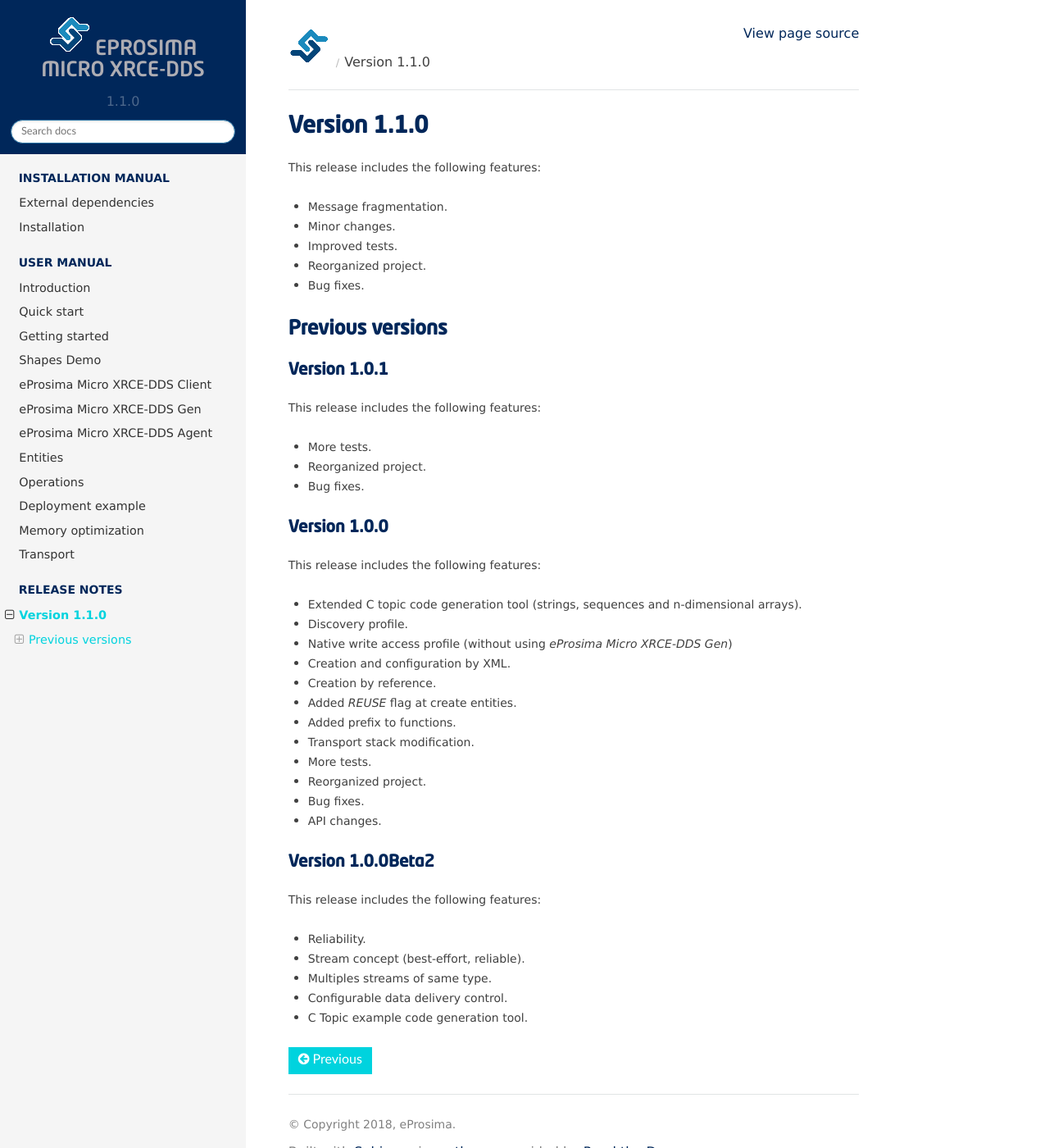
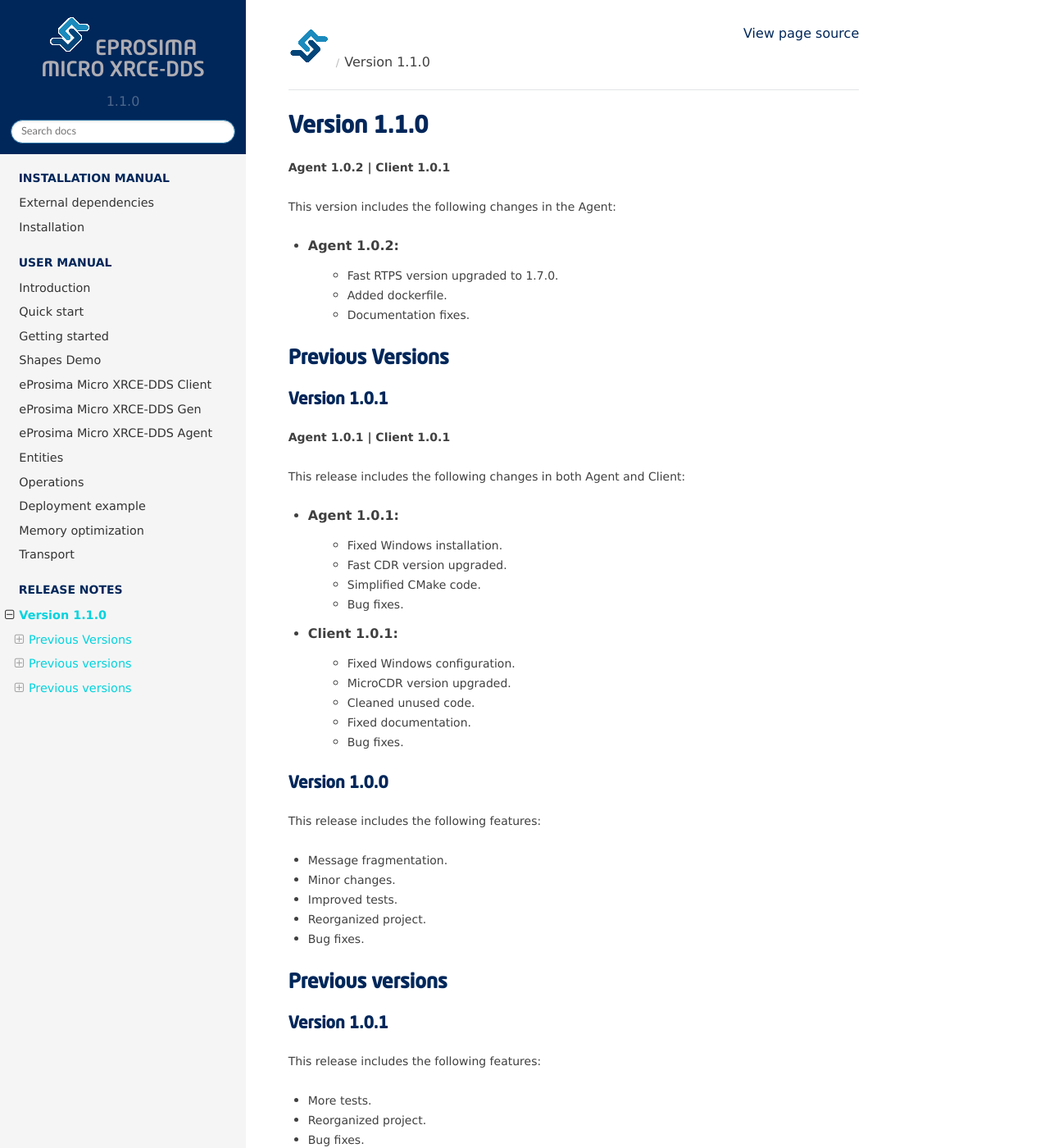
Before and after one commit to eProsima/Micro-XRCE-DDS-docs, a Sphinx documentation site: the page built from docs/notes.rst, in a window 1280 px wide and 1400 px high. Shown: the whole window at 82% size. Built offline with Sphinx 7.4.7 and the Read the Docs theme 2.0.0, drawn with Linux system fonts in a browser that asks for light colours.

Commit message:
Hotfix/changelogs (#32)
* Refs #3807. Added fragmentation capability to streams. Updated to 1.1.0 (#21)

* Refs #3807. Added fragmentation capability to streams. Updated to 1.1.0

* Refs #3807. Added pull request comments. (#22)

* Product name. (#24)

* Refs #4258. Changed product name.

* Update docs/introduction.rst

Co-Authored-By: julianbermudez <34604561+julianbermudez@users.noreply.github.com>

* Update docs/index.rst

Co-Authored-By: julianbermudez <34604561+julianbermudez@users.noreply.github.com>

* Update docs/optimization.rst

Co-Authored-By: julianbermudez <34604561+julianbermudez@users.noreply.github.com>

* Update docs/gen.rst

Co-Authored-By: julianbermudez <34604561+julianbermudez@users.noreply.github.com>

* Update docs/shapes_demo.rst

Co-Authored-By: julianbermudez <34604561+julianbermudez@users.noreply.github.com>

* Refs #3846. Title length fixes and agent usage changes. (#25)

* Bugfix - discovery not supported on windows (#23)

* Specified that discovery is not supported on windows.

* Update docs/client.rst

Co-Authored-By: lemunozm <lemunozm@gmail.com>

* Update docs/client.rst

* Update docs/client.rst

Co-Authored-By: julianbermudez <34604561+julianbermudez@users.noreply.github.com>

* Refs #4310. Added docs to custom ip and port example modifications. (#26)

* Transport documentation [4495] (#30)

* Refs #4169. Add first version of Transport documentation.

* Refs #4169. Add Serial Transport subsection.

* Refs #4169. Finish transport docs.

* Update docs/transport.rst

Co-Authored-By: Luis Enrique Muñoz Martín <lemunozm@gmail.com>

* Update docs/transport.rst

Co-Authored-By: Luis Enrique Muñoz Martín <lemunozm@gmail.com>

* Add review (#33)

* Add review.

* Update docs/transport.rst

Co-Authored-By: Julián Bermúdez Ortega <34604561+julianbermudez@users.noreply.github.com>

* Refs #4495. Attend pull request comments.

* Fix unsupported text format.

* Update release notes.

* Use different master file for pdf generation.

* Unify case usage.

* Add transport to content.

* Update transport images.

```diff
--- a/docs/conf.py
+++ b/docs/conf.py
@@ -29,7 +29,7 @@
 # Add any Sphinx extension module names here, as strings. They can be
 # extensions coming with Sphinx (named 'sphinx.ext.*') or your custom
 # ones.
-extensions = []
+extensions = ["sphinx.ext.imgconverter"]
 
 # Add any paths that contain templates here, relative to this directory.
 templates_path = ['_templates']
@@ -266,7 +266,7 @@
 # (source start file, target name, title,
 #  author, documentclass [howto, manual, or own class]).
 latex_documents = [
-    (master_doc, 'MicroXRCE-DDS.tex', u'MicroXRCE-DDS Documentation',
+    ("contents", 'MicroXRCE-DDS.tex', u'MicroXRCE-DDS Documentation',
      u'eProsima', 'manual'),
 ]
 
--- a/docs/notes.rst
+++ b/docs/notes.rst
@@ -1,6 +1,63 @@
 Version 1.1.0
 =============
 
+**Agent 1.0.2 | Client 1.0.1**
+
+This version includes the following changes in the Agent:
+
+* Agent 1.0.2:
+    * Fast RTPS version upgraded to 1.7.0.
+    * Added dockerfile.
+    * Documentation fixes.
+
+Previous Versions
+-----------------
+
+Version 1.0.1
+~~~~~~~~~~~~~
+
+**Agent 1.0.1 | Client 1.0.1**
+
+This release includes the following changes in both Agent and Client:
+
+* Agent 1.0.1:
+    * Fixed Windows installation.
+    * Fast CDR version upgraded.
+    * Simplified CMake code.
+    * Bug fixes.
+
+* Client 1.0.1:
+    * Fixed Windows configuration.
+    * MicroCDR version upgraded.
+    * Cleaned unused code.
+    * Fixed documentation.
+    * Bug fixes.
+
+
+Version 1.0.0
+~~~~~~~~~~~~~
+
+This release includes the following features:
+
+* Message fragmentation.
+* Minor changes.
+* Improved tests.
+* Reorganized project.
+* Bug fixes.
+
+Previous versions
+------------------
+
+Version 1.0.1
+~~~~~~~~~~~~~
+This release includes the following features:
+
+* More tests.
+* Reorganized project.
+* Bug fixes.
+
+Version 1.0.0
+~~~~~~~~~~~~~
 This release includes the following features:
 
 * Message fragmentation.
@@ -39,6 +96,7 @@
 
 Version 1.0.0Beta2
 ~~~~~~~~~~~~~~~~~~
+
 This release includes the following features:
 
 * Reliability.
--- a/docs/transport.rst
+++ b/docs/transport.rst
@@ -2,11 +2,13 @@
 
 Transport
 =========
+
 This section shows how the transport layer is implemented in both *eProsima Micro XRCE-DDS Agent* and *eProsima Micro XRCE-DDS Client*.
 Furthermore, this section describes how to add your custom transport in *eProsima Micro XRCE-DDS*.
 
 Introduction
 ------------
+
 In contrast to other IoT middleware such as MQTT and CoaP, which work over a particular transport protocol, the XRCE protocol is design to support multiple transport protocol natively.
 This feature of XRCE is enhanced by *eProsima Micro XRCE-DDS* in two ways.
 On the one hand, both *Agent* and *Client* have the logic of the protocol complete separate from the transport protocol through a set of interfaces, which will be explained in the following sections.
@@ -125,6 +127,7 @@
 
 Custom Serial Transport
 -----------------------
+
 *eProsima Micro XRCE-DDS* has a **Custom Serial Transport** with the following features:
 
 * **HDLC Framing**: each serial framing begins with a ``begin_frame`` octet ``(0x7E)``, and the rest of the frame is byte stuffing using the ``space`` octet ``(0x7D)`` following by the original octet exclusive-or with ``0x20``.
@@ -149,6 +152,7 @@
 
 Data Sending
 ^^^^^^^^^^^^
+
 The figure below shows the workflow of the data sending.
 This workflow could be divided into the following steps:
 
@@ -172,6 +176,7 @@
 
 Data Receiving
 ^^^^^^^^^^^^^^
+
 The workflow of the data receiving is analogous to the data sending workflow:
 
     1. A subscriber application calls the *Client* library to receive a given topic.
```
Also changed, not shown: docs/contents.rst (added, +34 -0 lines), docs/index.rst (+20 -10 lines), docs/images/agent_transport_stack.svg, docs/images/client_transport_stack.svg, docs/images/entities_hierarchy.svg, docs/images/serial_transport_stack.svg.
